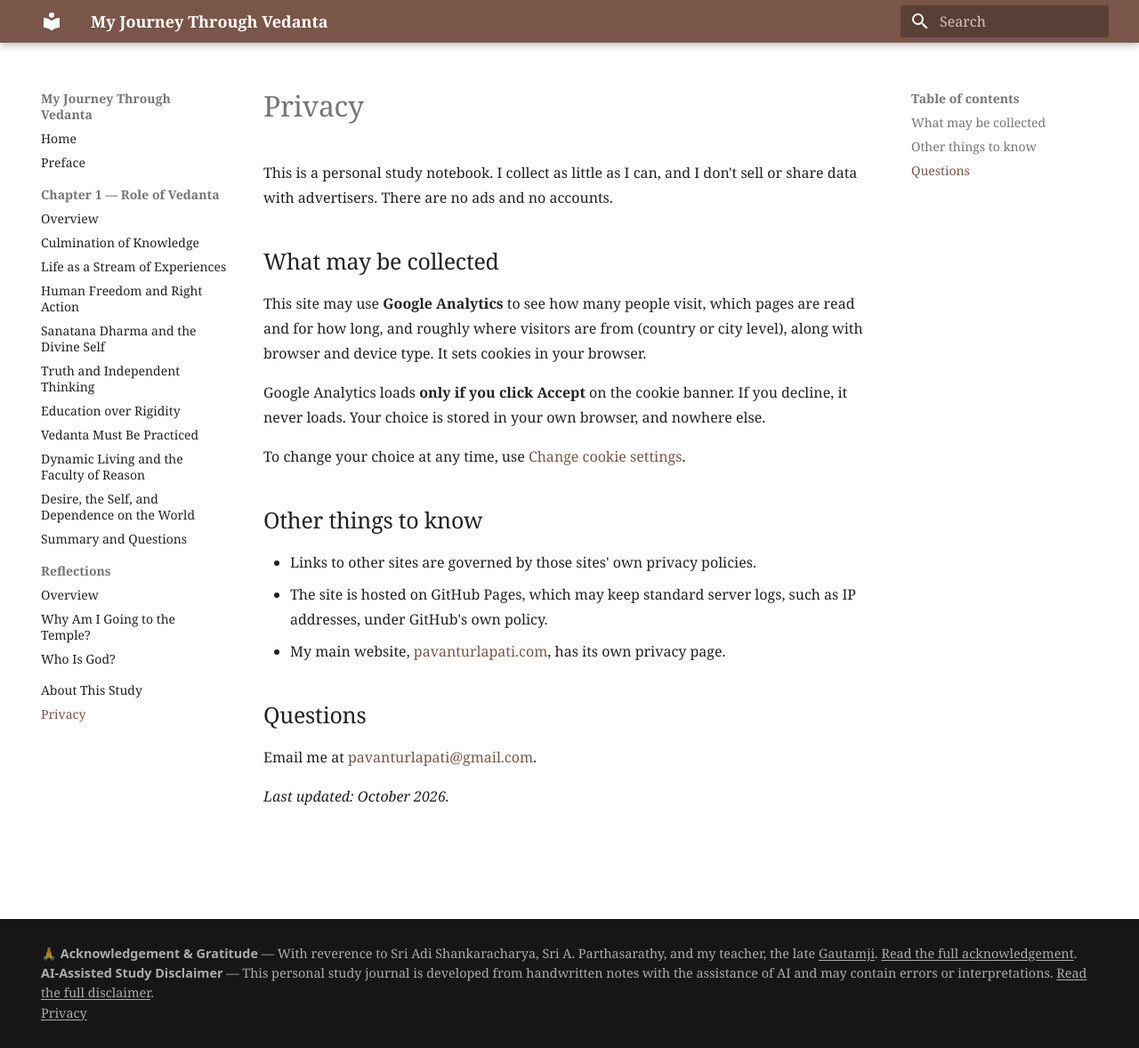
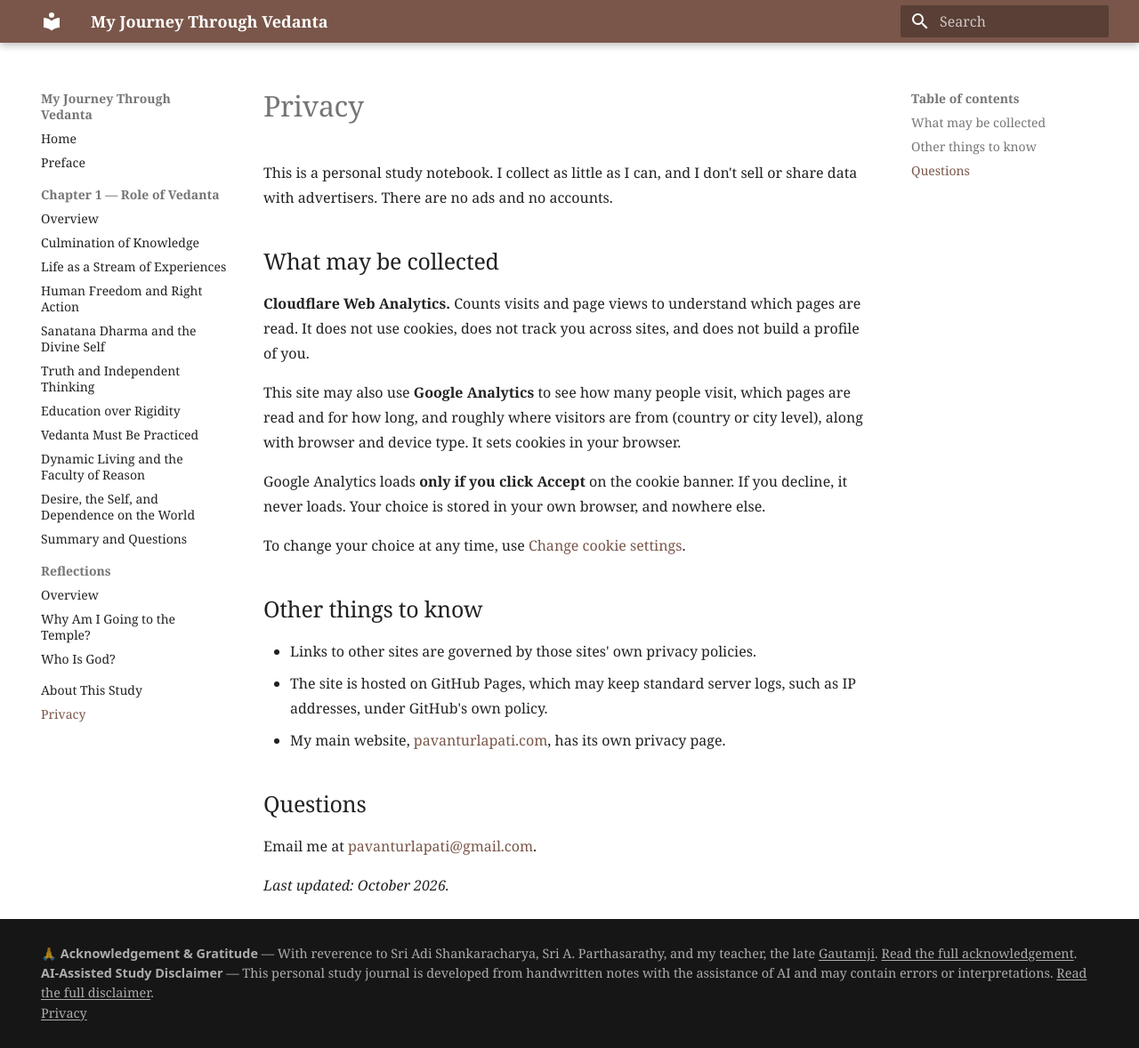
Before and after one commit to pavanturlapati/my-journey-through-vedanta, an MkDocs documentation site: the page built from docs/privacy.md, in a window 1280 px wide and 1178 px high. Shown: the whole window at 89% size. Built offline with MkDocs 1.6.1 and Material for MkDocs 9.7.7, drawn with Linux system fonts in a browser that asks for light colours; part of the change alters nothing that is shown.

Commit message:
Add Cloudflare Web Analytics

```diff
--- a/docs/privacy.md
+++ b/docs/privacy.md
@@ -4,7 +4,9 @@ This is a personal study notebook. I collect as little as I can, and I don't sel
 
 ## What may be collected
 
-This site may use **Google Analytics** to see how many people visit, which pages are read and for how long, and roughly where visitors are from (country or city level), along with browser and device type. It sets cookies in your browser.
+**Cloudflare Web Analytics.** Counts visits and page views to understand which pages are read. It does not use cookies, does not track you across sites, and does not build a profile of you.
+
+This site may also use **Google Analytics** to see how many people visit, which pages are read and for how long, and roughly where visitors are from (country or city level), along with browser and device type. It sets cookies in your browser.
 
 Google Analytics loads **only if you click Accept** on the cookie banner. If you decline, it never loads. Your choice is stored in your own browser, and nowhere else.
 
--- a/mkdocs.yml
+++ b/mkdocs.yml
@@ -4,6 +4,7 @@ site_description: Personal study notes, reflections, and expanded understanding
 
 theme:
   name: material
+  custom_dir: overrides
   features:
     - navigation.sections
     - navigation.top
--- /dev/null
+++ b/overrides/main.html
@@ -0,0 +1,7 @@
+{% extends "base.html" %}
+
+{% block extrahead %}
+  {{ super() }}
+  <!-- Cloudflare Web Analytics (cookie-free) -->
+  <script type="module" src="https://static.cloudflareinsights.com/beacon.min.js" data-cf-beacon='{"token": "d6b46aa9d7a745c28b1a653f863fa3dc"}'></script>
+{% endblock %}
```
